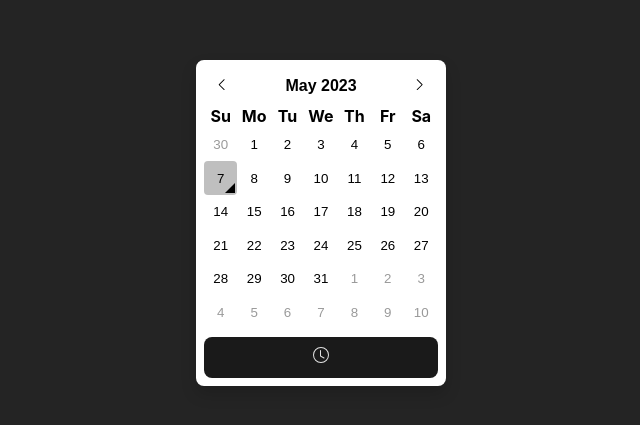
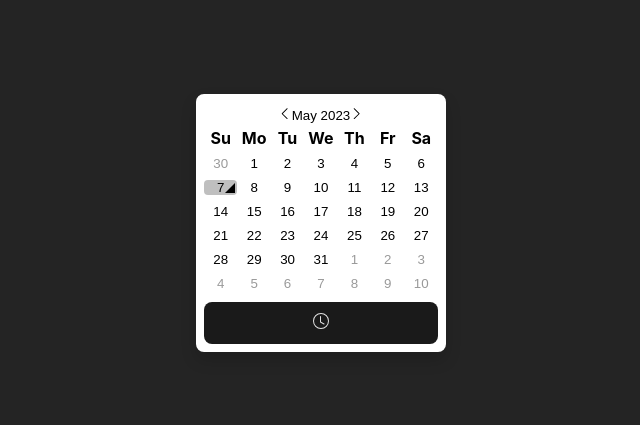
Before and after one commit to robinsonmax/DatePickerTest, a React (Vite) app: page / in a window 1280 px wide. Shown: the part 177-602 px from the top of the page, without its empty margins (319-959 px from the left). Built offline with nearby package versions, Linux system fonts and the light colour scheme.

Commit message:
📅 made year view use the same 3x4 layout as the month view

```diff
--- a/src/DatePicker.module.scss
+++ b/src/DatePicker.module.scss
@@ -1,5 +1,4 @@
 $padding: 8px;
-$header-height: 36px;
 $transition-duration: 0.3s;
 
 $hover-cell-bg: rgba(0 0 0 / 10%);
@@ -51,31 +50,6 @@ $active-hover-cell-bg: rgba(0 0 0 / 40%);
 
   button {
     width: 100%;
-  }
-}
-
-// TABLE TITLE
-///////////////////////////////////////////////////////////////////
-
-.header {
-  width: 100%;
-  display: flex;
-
-  & > * {
-    height: $header-height;
-  }
-  .icon {
-    aspect-ratio: 1 / 1;
-  }
-  .title {
-    flex-grow: 1;
-    font-weight: bold;
-    font-size: 1em;
-    margin: 0;
-    display: flex;
-    align-items: center;
-    justify-content: center;
-    font-family: Arial, Helvetica, sans-serif;
   }
 }
 
@@ -148,22 +122,25 @@ $active-hover-cell-bg: rgba(0 0 0 / 40%);
   }
 }
 
-// MONTH VIEW
+// DAY VIEW
 ///////////////////////////////////////////////////////////////////
 
-.monthView {
+.dayView {
   button {
     aspect-ratio: 1 / 1;
   }
 }
 
-// YEAR VIEW
+// 3x4 GRID VIEW
 ///////////////////////////////////////////////////////////////////
 
-.yearView {
+.gridView {
   table {
+    td {
+      width: 33.3333%;
+    }
     button {
-      padding-block: 10px;
+      padding-block: 12px;
     }
   }
 }
```
